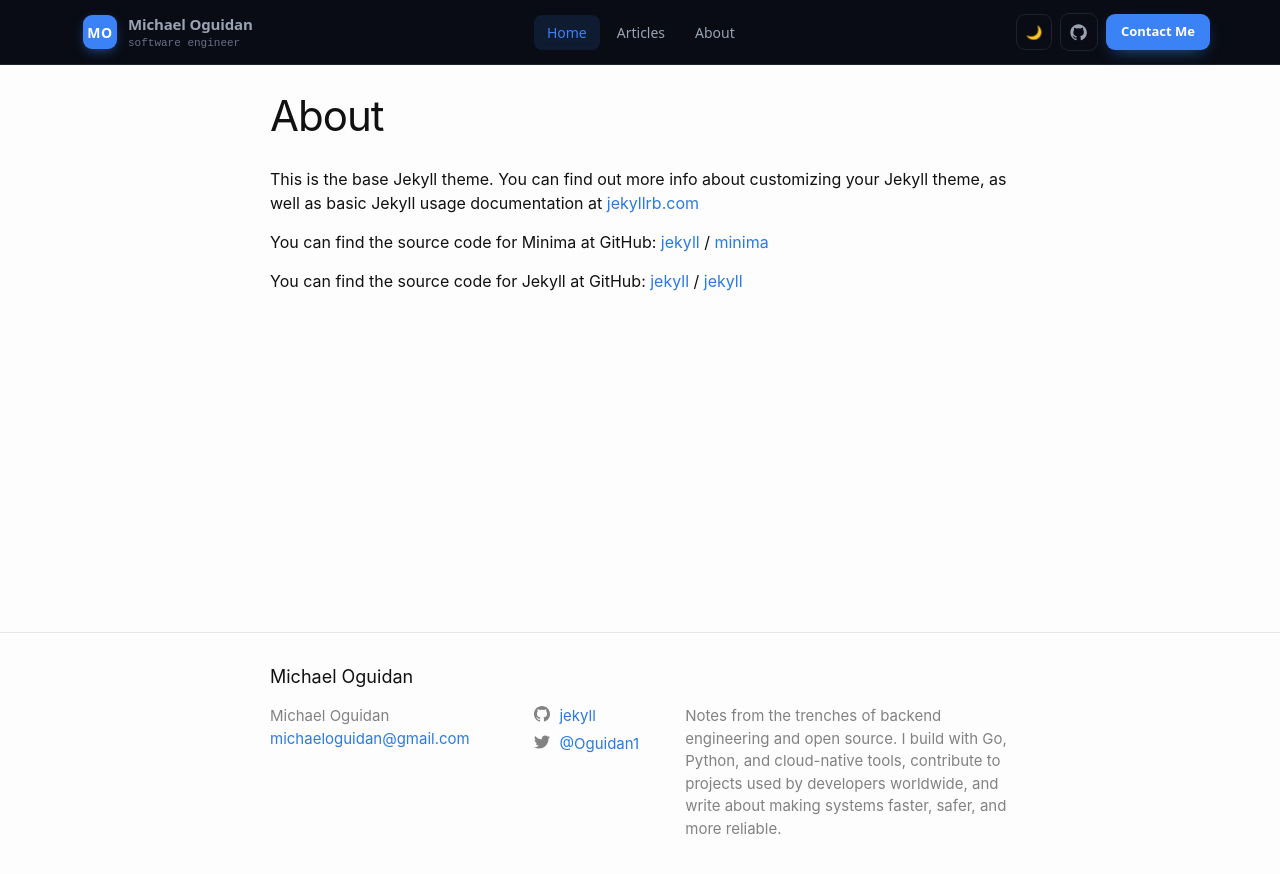
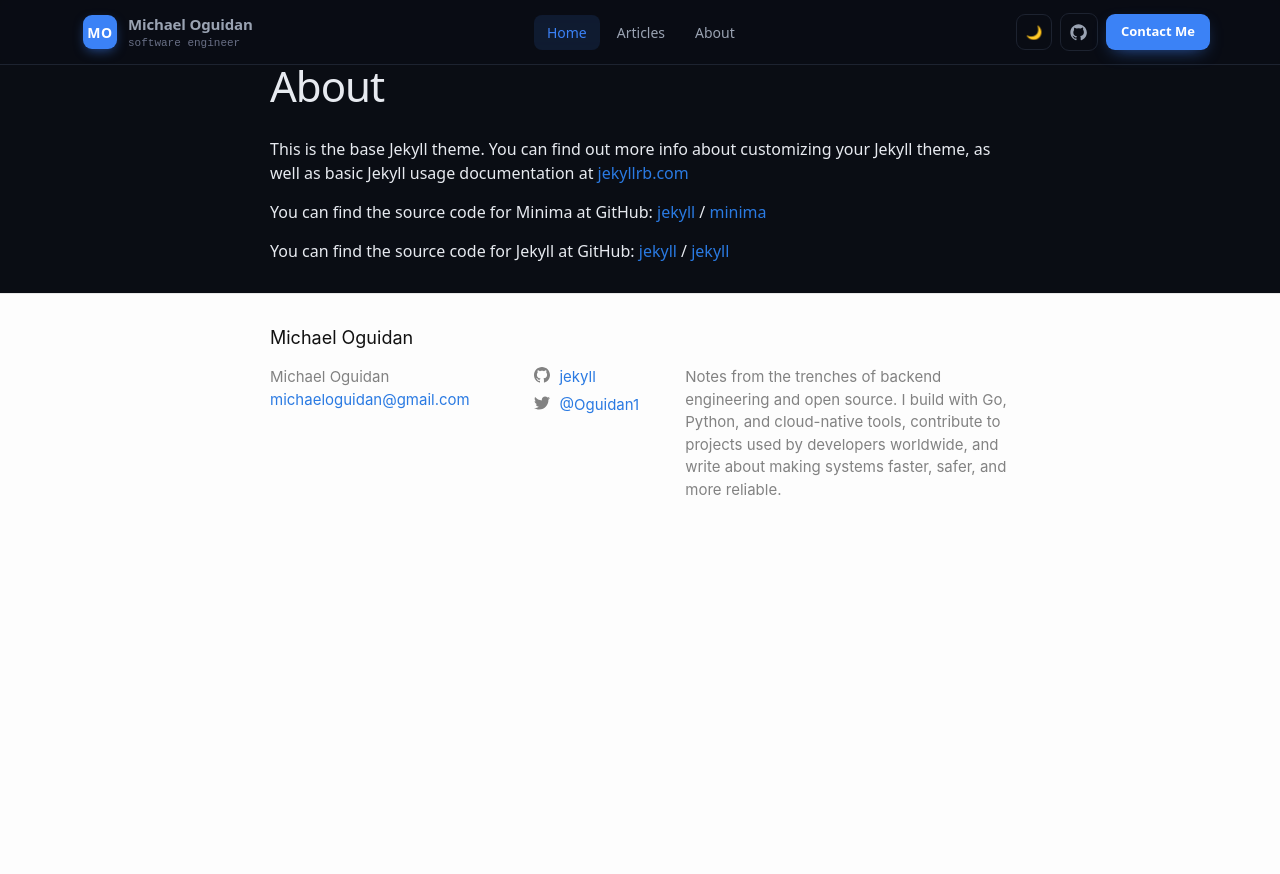
Before and after one commit to Oguidan/MichaelOguidan, a Jekyll site: the page built from about.markdown, in a window 1280 px wide. Shown: the top 874 px of the page. Built offline with Jekyll 4.4.1, drawn with Linux system fonts in a browser that asks for light colours.

Commit message:
Update main tag class for consistent theming across the layout

```diff
--- a/_layouts/default.html
+++ b/_layouts/default.html
@@ -7,7 +7,7 @@
 
     {%- include header.html -%}
 
-    <main class="page-content" aria-label="Content">
+    <main class="app {{ site.themeClass }}" aria-label="Content">
       <div class="wrapper">
         {{ content }}
       </div>
```
